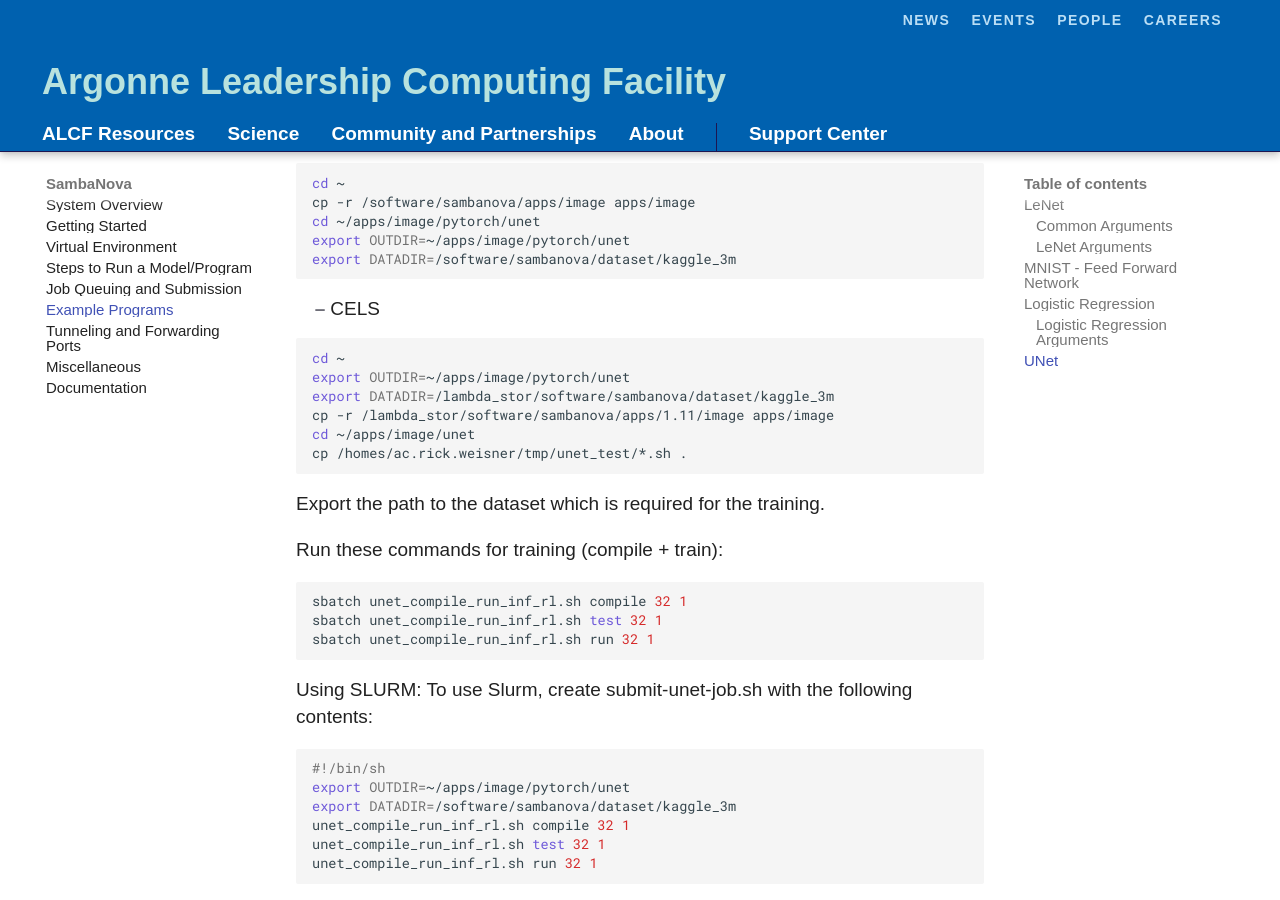
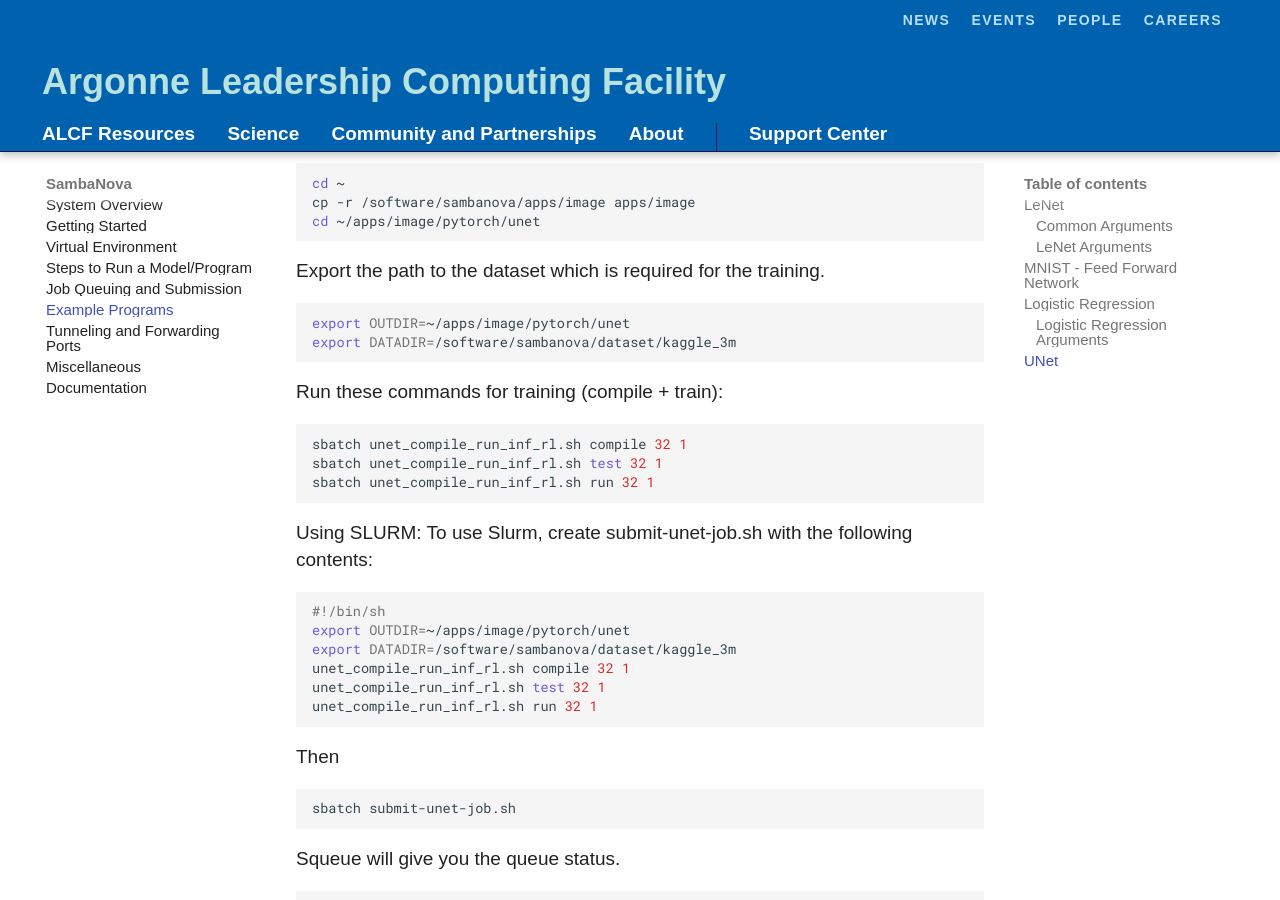
Before and after one commit to argonne-lcf/ai-testbed-userdocs, an MkDocs documentation site: the page built from docs/sambanova/Example-Programs.md, in a window 1280 px wide and 900 px high, scrolled down 6474 px. Built offline with MkDocs 1.6.1 and Material for MkDocs 9.7.7, drawn with Linux system fonts in a browser that asks for light colours; some web fonts are replaced; comment, search, counter and statistics services are not loaded.

Commit message:
SN Example-Programs.md updated for ALCF.

````diff
--- a/docs/sambanova/Example-Programs.md
+++ b/docs/sambanova/Example-Programs.md
@@ -277,22 +277,14 @@
 cd ~
 cp -r /software/sambanova/apps/image apps/image
 cd ~/apps/image/pytorch/unet
+```
+
+Export the path to the dataset which is required for the training.
+
+```bash
 export OUTDIR=~/apps/image/pytorch/unet
 export DATADIR=/software/sambanova/dataset/kaggle_3m
 ```
-
-+ CELS
-
-```bash
-cd ~
-export OUTDIR=~/apps/image/pytorch/unet
-export DATADIR=/lambda_stor/software/sambanova/dataset/kaggle_3m
-cp -r /lambda_stor/software/sambanova/apps/1.11/image apps/image
-cd ~/apps/image/unet
-cp /homes/ac.rick.weisner/tmp/unet_test/*.sh .
-```
-
-Export the path to the dataset which is required for the training.
 
 Run these commands for training (compile + train):
 
````
